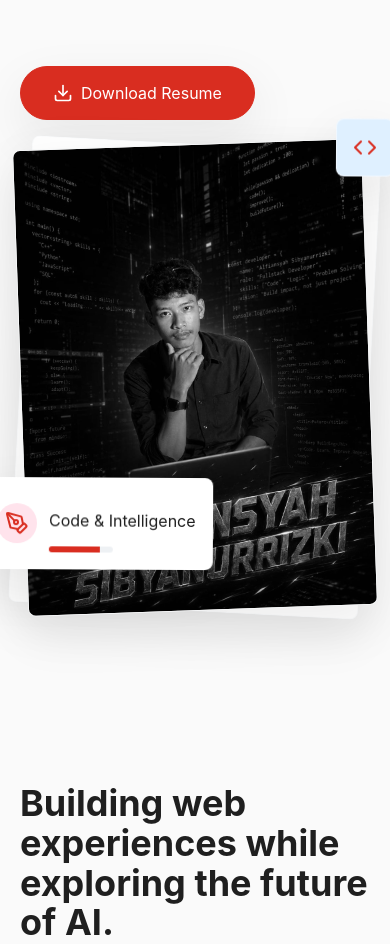
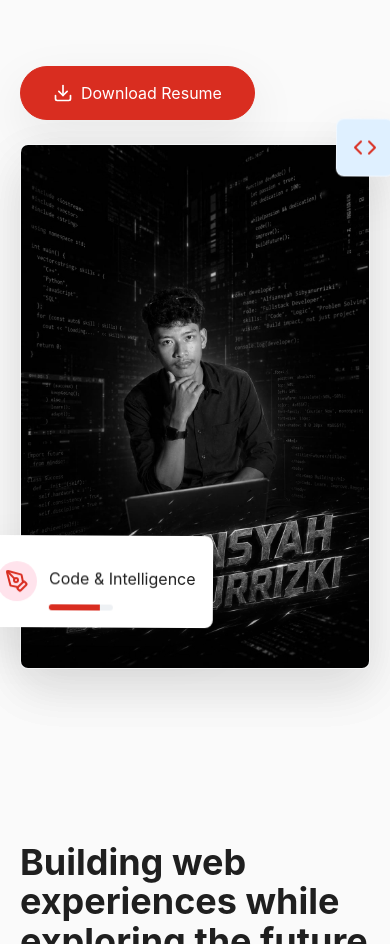
Before and after one commit to KUNE23/Portofolio-New, a Vue app: page / in a window 390 px wide. Shown: the part 780-1724 px from the top of the page. Built offline with nearby package versions, Linux system fonts and the light colour scheme; no server answers.

Commit message:
Fix mobile hero crop and nav scroll

```diff
--- a/src/components/layout/NavBar.vue
+++ b/src/components/layout/NavBar.vue
@@ -43,7 +43,7 @@
 
 <script setup>
 import { Menu, X } from '@lucide/vue'
-import { onBeforeUnmount, onMounted, ref } from 'vue'
+import { nextTick, onBeforeUnmount, onMounted, ref } from 'vue'
 
 const isOpen = ref(false)
 const activeHref = ref('#home')
@@ -79,8 +79,9 @@ const scrollToSection = (href) => {
   })
 }
 
-const handleMobileClick = (href) => {
+const handleMobileClick = async (href) => {
   isOpen.value = false
+  await nextTick()
   scrollToSection(href)
 }
 
--- a/src/components/sections/HeroSection.vue
+++ b/src/components/sections/HeroSection.vue
@@ -161,12 +161,17 @@ onBeforeUnmount(() => {
   }
 
   .profile-frame {
-    max-width: min(100%, 24rem);
+    aspect-ratio: 2 / 3;
+    max-width: min(100%, 22rem);
     margin-inline: auto;
   }
 
+  .profile-frame > div {
+    transform: none;
+  }
+
   .profile-photo {
-    object-position: center 50%;
+    object-position: center center;
   }
 }
 </style>
```
